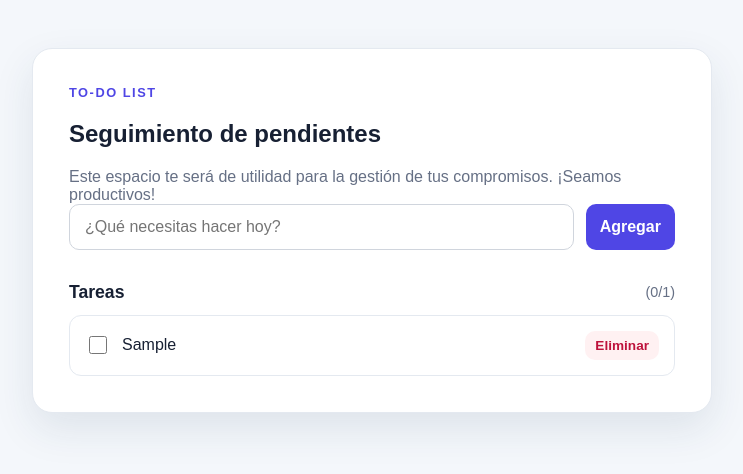
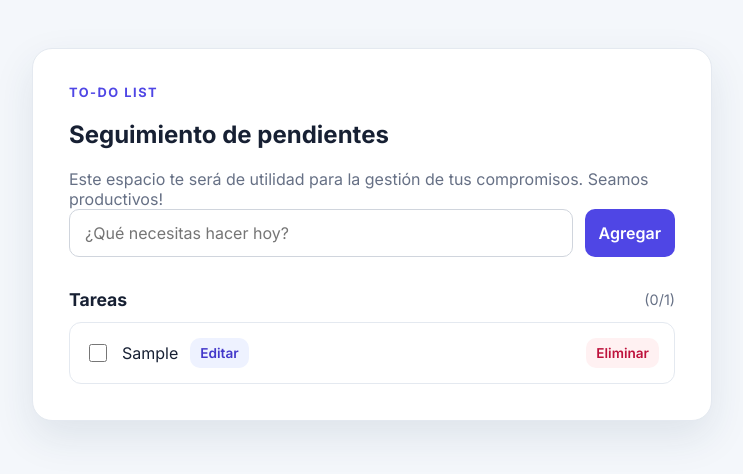
Before and after one commit to SearchGabx/BPDS, a Next.js app: page / in a window 1280 px wide. Both pictures are taken after typing "Sample" into the empty fields and a click on the button "Agregar". Shown: the top 474 px of the page, without its empty margins (268-1011 px from the left). Built offline with nearby package versions, Linux system fonts and the light colour scheme.

Commit message:
Add functionality to edit and update tasks

```diff
--- a/app/layout.tsx
+++ b/app/layout.tsx
@@ -1,15 +1,21 @@
 import "./globals.css";
+// Importamos la fuente Inter de Google Fonts para mejorar el diseño en la Fase 2
+import { Inter } from "next/font/google";
 import type { ReactNode } from "react";
+
+// Configuramos la fuente
+const inter = Inter({ subsets: ["latin"] });
 
 export const metadata = {
   title: "Mi primer ToDo en Next.js",
-  description: "Una lista de tareas simple para aprender React y Next.js desde cero.",
+  description: "Una lista de tareas simple con funcionalidad de edición.",
 };
 
 export default function RootLayout({ children }: { children: ReactNode }) {
   return (
     <html lang="es">
-      <body>{children}</body>
+      {/* Añadimos la clase de la fuente al body para que toda la app la use */}
+      <body className={inter.className}>{children}</body>
     </html>
   );
 }
--- a/app/modules_CRUD/read.tsx
+++ b/app/modules_CRUD/read.tsx
@@ -1,7 +1,9 @@
 import styles from "../page.module.css";
-import type { Task } from "../page";
+import { Task } from "../page";
+import Update from "./update";
 
-export default function Read({ tasks, completedTasks, handleToggleTask, handleDeleteTask }: any) {
+
+export default function Read({ tasks, completedTasks, handleToggleTask, handleDeleteTask, handleUpdateTask }: any) {
     return (
         <div>
             <div className={styles.taskHeader}>
@@ -14,10 +16,7 @@ export default function Read({ tasks, completedTasks, handleToggleTask, handleDe
                 <ul className={styles.taskList}>
                     {tasks.map((item: Task) => (
                         <li key={item.id} className={styles.taskItem}>
-                            <label className={styles.taskLabel}>
-                                <input type="checkbox" checked={item.done} onChange={() => handleToggleTask(item.id)} />
-                                <span className={item.done ? styles.completed : ""}>{item.text}</span>
-                            </label>
+                            <Update item={item} handleToggleTask={handleToggleTask} handleUpdateTask={handleUpdateTask} />
                             <div className={styles.actions}>
                                 <button className={styles.deleteButton} onClick={() => handleDeleteTask(item.id)}>Eliminar</button>
                             </div>
--- a/app/modules_CRUD/update.tsx
+++ b/app/modules_CRUD/update.tsx
@@ -0,0 +1,39 @@
+"use client";
+import { useState } from "react";
+import styles from "../page.module.css";
+
+export default function Update({ item, handleToggleTask, handleUpdateTask }: any) {
+    const [isEditing, setIsEditing] = useState(false);
+    const [editText, setEditText] = useState(item.text);
+
+    const handleSave = () => {
+        if (editText.trim() && editText !== item.text) {
+            handleUpdateTask(item.id, editText.trim());
+        } else {
+            setEditText(item.text);
+        }
+        setIsEditing(false);
+    };
+
+    if (isEditing) {
+        return (
+            <div style={{ display: 'flex', gap: '8px', flex: 1, width: '100%' }}>
+                <input
+                    type="text"
+                    className={styles.editInput}
+                    value={editText}
+                    onChange={(e) => setEditText(e.target.value)}
+                />
+                <button className={styles.saveButton} onClick={handleSave}>Guardar</button>
+            </div>
+        );
+    }
+
+    return (
+        <div className={styles.taskLabel}>
+            <input type="checkbox" checked={item.done} onChange={() => handleToggleTask(item.id)} />
+            <span className={item.done ? styles.completed : ""}>{item.text}</span>
+            <button className={styles.saveButton} onClick={() => setIsEditing(true)}>Editar</button>
+        </div>
+    );
+}
--- a/app/page.tsx
+++ b/app/page.tsx
@@ -1,13 +1,10 @@
 "use client";
 
-// Importamos useState porque vamos a guardar la información de la lista.
-// Este componente será interactivo, por eso necesitamos estado.
 import { useState } from "react";
 import styles from "./page.module.css";
 import Create from "./modules_CRUD/create";
 import Read from "./modules_CRUD/read";
 
-// Definimos la estructura de la tarea (TypeScript)
 export interface Task {
     id: number;
     text: string;
@@ -15,51 +12,25 @@ export interface Task {
 }
 
 export default function Home() {
-    // task guarda lo que el usuario escribe en el input.
     const [task, setTask] = useState("");
-
-    // Iniciamos con un arreglo vacío para no tener tareas predefinidas.
     const [tasks, setTasks] = useState<Task[]>([]);
 
-    // Esta función se ejecuta cuando el usuario hace clic en "Agregar".
     const handleAddTask = () => {
-        // Si el texto está vacío o solo tiene espacios, no agregamos nada.
-        if (!task.trim()) {
-            return;
-        }
-
-        // Creamos una nueva tarea con un id único y el texto limpio.
-        const nuevaTarea: Task = {
-            id: Date.now(),
-            text: task.trim(),
-            done: false,
-        };
-
-        // setTasks recibe una función para mantener el estado anterior.
-        setTasks((tareasAnteriores) => [nuevaTarea, ...tareasAnteriores]);
-
-        // Limpiamos el input después de agregar la tarea.
+        if (!task.trim()) return;
+        const nuevaTarea: Task = { id: Date.now(), text: task.trim(), done: false };
+        setTasks((prev) => [nuevaTarea, ...prev]);
         setTask("");
     };
 
-    // Esta función marca o desmarca una tarea como completada.
     const handleToggleTask = (id: number) => {
-        setTasks((tareasAnteriores) =>
-            tareasAnteriores.map((item) =>
-                item.id === id ? { ...item, done: !item.done } : item
-            )
-        );
+        setTasks((prev) => prev.map((item) =>
+            item.id === id ? { ...item, done: !item.done } : item
+        ));
     };
 
-    // Esta función elimina una tarea de la lista.
     const handleDeleteTask = (id: number) => {
-        setTasks((tareasAnteriores) =>
-            tareasAnteriores.filter((item) => item.id !== id)
-        );
+        setTasks((prev) => prev.filter((item) => item.id !== id));
     };
-
-    // Contamos cuántas tareas están completadas.
-    const completedTasks = tasks.filter((item) => item.done).length;
 
     // Función para actualizar el texto de una tarea
     const handleUpdateTask = (id: number, newText: string) => {
@@ -68,13 +39,15 @@ export default function Home() {
         ));
     };
 
+    const completedTasks = tasks.filter((item) => item.done).length;
+
     return (
         <main className={styles.page}>
-            <section className={styles.todoCard}>
+            <section className={styles.todoCard}> {/* Corregido para usar la clase exacta del CSS */}
                 <p className={styles.eyebrow}>TO-DO LIST</p>
                 <h1>Seguimiento de pendientes</h1>
                 <p className={styles.subtitle}>
-                    Este espacio te será de utilidad para la gestión de tus compromisos. ¡Seamos productivos!
+                    Este espacio te será de utilidad para la gestión de tus compromisos. Seamos productivos!
                 </p>
 
                 <Create
@@ -88,6 +61,7 @@ export default function Home() {
                     completedTasks={completedTasks}
                     handleToggleTask={handleToggleTask}
                     handleDeleteTask={handleDeleteTask}
+                    handleUpdateTask={handleUpdateTask} // Pasamos la nueva función a Read
                 />
             </section>
         </main>
```
